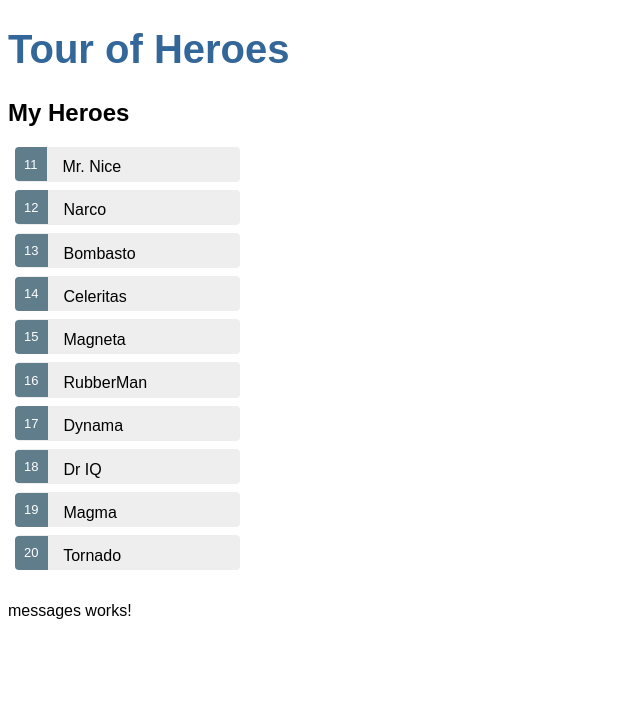
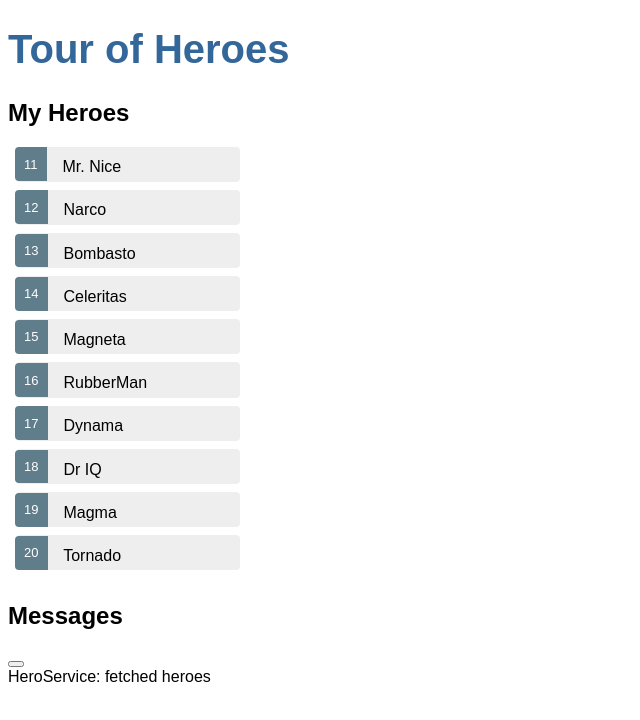
Before and after one commit to Maknez/angular-cli-course-project, an Angular app: page / in a window 1280 px wide. Shown: the top 720 px of the page, without its empty margins (0-640 px from the left). Built offline with nearby package versions, Linux system fonts and the light colour scheme.

Commit message:
6. Services +display message in Message Component

```diff
--- a/src/app/messages/messages.component.html
+++ b/src/app/messages/messages.component.html
@@ -1,3 +1,7 @@
-<p>
-  messages works!
-</p>
+<div>
+  <h2>Messages</h2>
+  <button class="clear" (click)="messageService.clear()"></button>
+  <div *ngFor="let message of messageService.messages">
+    {{message}}
+  </div>
+</div>
```
